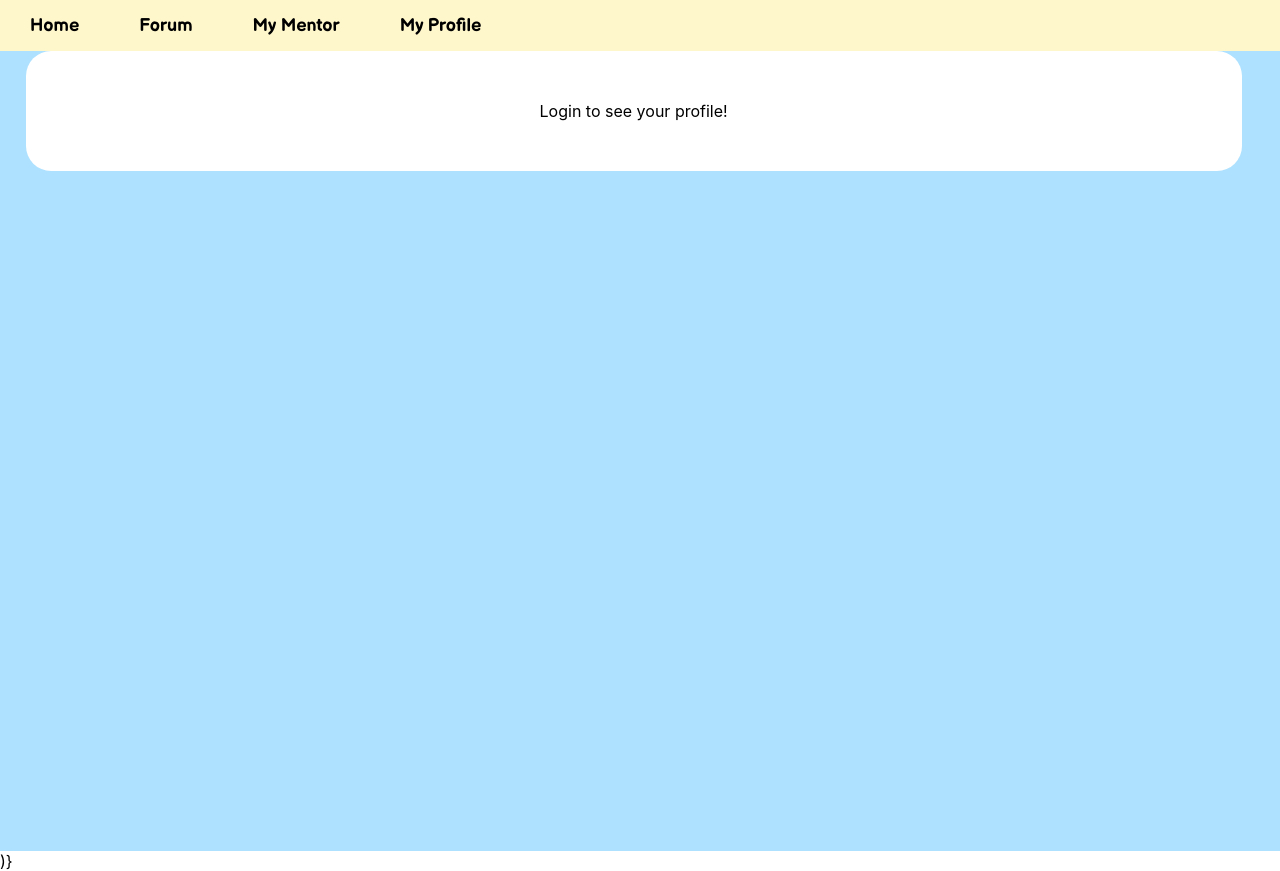
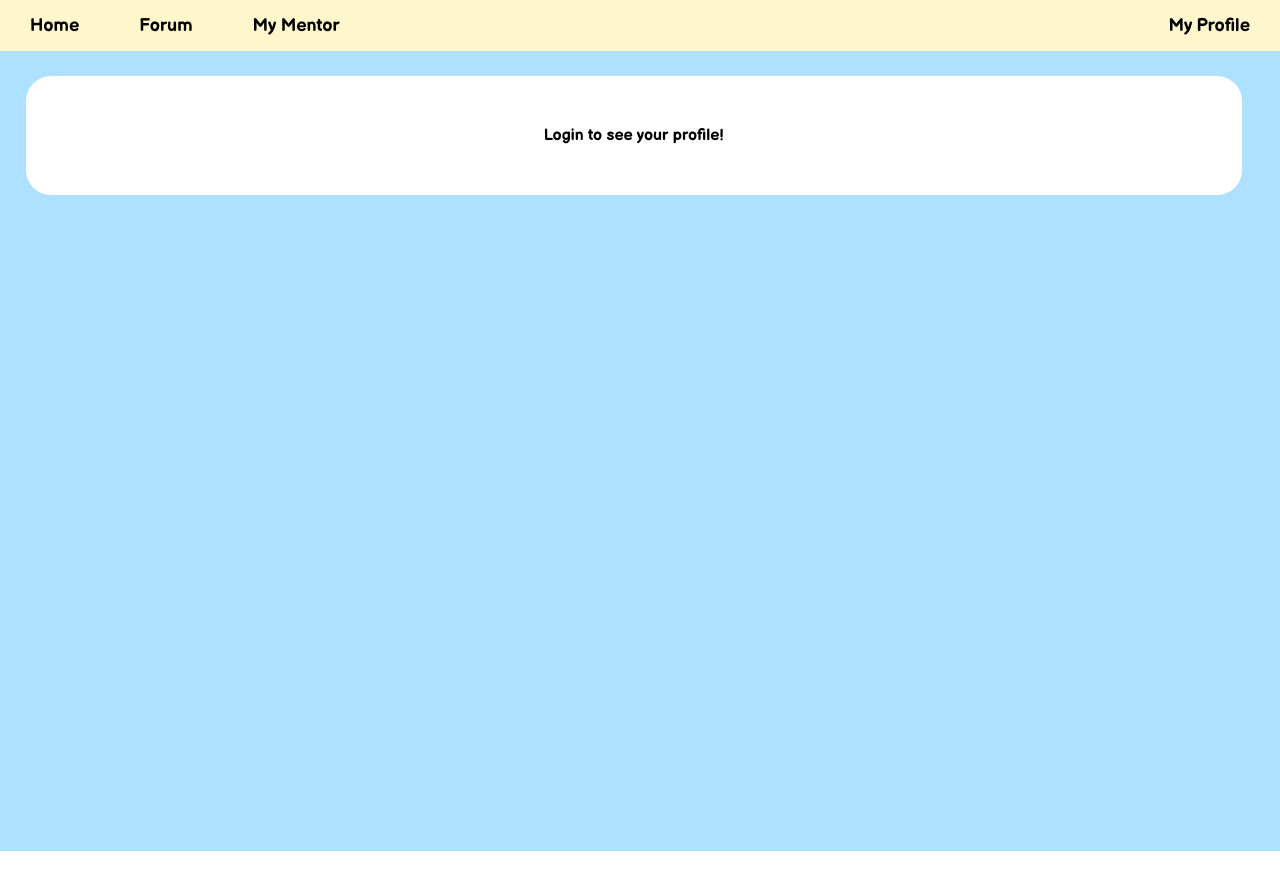
Before and after one commit to tkanarsky/BruinBridge, a React (Create React App) app in the folder bruin-bridge/: page /profile in a window 1280 px wide. Built offline with nearby package versions, Linux system fonts and the light colour scheme; no server answers.

Commit message:
Move link to Profile to right of navbar, improve layout of profile page

```diff
--- a/bruin-bridge/src/App.css
+++ b/bruin-bridge/src/App.css
@@ -24,6 +24,10 @@
 
 @import url('https://fonts.googleapis.com/css2?family=Balsamiq+Sans:wght@700&display=swap');
 
+.App {
+  font-family: 'Balsamiq Sans';
+}
+
 .fill-window {
   height: 100%;
   position: absolute;
--- a/bruin-bridge/src/App.js
+++ b/bruin-bridge/src/App.js
@@ -73,7 +73,6 @@ class App extends React.Component {
             <div className="fill-window"></div>
           </Switch>
         </Router>
-        )}
       </div>
     );
   }
--- a/bruin-bridge/src/components/NavBar.js
+++ b/bruin-bridge/src/components/NavBar.js
@@ -24,6 +24,11 @@ const LinkBox = styled("div")`
   margin-left: 30px;
 `;
 
+const ProfileBox = styled(LinkBox)`
+  margin-left: auto;
+  justify-self: flex-end;
+`;
+
 const Container = styled("div")`
   display: flex;
   flex-direction: right;
@@ -31,6 +36,7 @@ const Container = styled("div")`
   width: 100%;
   height: 100%;
 `;
+
 
 // TO-DO: make a const css component to make the "My Profile" Link align to the right of the screen
 
@@ -49,7 +55,7 @@ export default class NavBar extends React.Component {
           <LinkBox><StyledLink to="/">Home</StyledLink></LinkBox>
           <LinkBox><StyledLink to="/forum">Forum</StyledLink></LinkBox>
           <LinkBox><StyledLink to="/mentor">My Mentor</StyledLink></LinkBox>
-          <LinkBox><StyledLink to="profile">My Profile</StyledLink></LinkBox>
+          <ProfileBox><StyledLink to="profile">My Profile</StyledLink></ProfileBox>
         </Container>
       </Element>
     );
--- a/bruin-bridge/src/pages/ProfilePage.jsx
+++ b/bruin-bridge/src/pages/ProfilePage.jsx
@@ -11,6 +11,8 @@ import EdiText from "react-editext";
 const Container = styled("div")`
   background-color: white;
   width: 95%;
+  position: relative;
+  top: 25px;
   display: flex;
   justify-content: center;
   border-radius: 25px;
@@ -21,7 +23,6 @@ const Container = styled("div")`
 `;
 
 const BoldInfo = styled("div")`
-  font-family: "Open Sans";
   font-size: 26px;
   font-weight: 700;
   display: flex;
@@ -40,6 +41,7 @@ const InfoContainer = styled("div")`
 const PicContainer = styled("div")`
   display: flex;
   flex-direction: column;
+  align-items: center;
   justify-content: center;
 `;
 
@@ -117,12 +119,12 @@ export default class ProfilePage extends React.Component {
 
   onSaveYear(newYear) {
     this.setState({ year: newYear });
-    updateUser(this.props.user.uid, {year: newYear});
+    updateUser(this.props.user.uid, { year: newYear });
   }
 
   onSaveBio(newBio) {
     this.setState({ bio: newBio });
-    updateUser(this.props.user.uid, {bio: newBio});
+    updateUser(this.props.user.uid, { bio: newBio });
   }
 
   render() {
```
